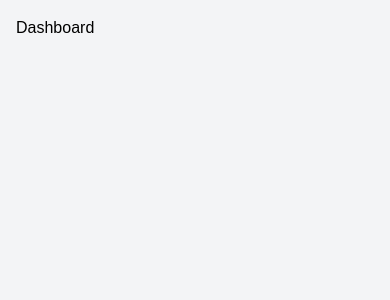
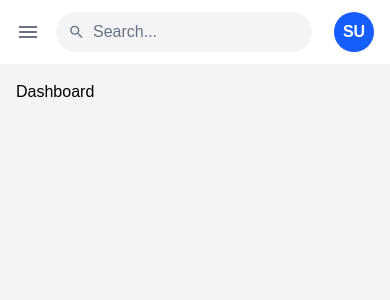
Before and after one commit to justinmoyle/Task-Manager, a React (Vite) app in the folder client/: page /dashboard in a window 390 px wide. Shown: the top 300 px of the page. Built offline with nearby package versions, Linux system fonts and the light colour scheme; sample sign-in values are in the browser's storage.

Commit message:
Create mobile friendly navbar with user avatar

```diff
--- a/client/src/App.jsx
+++ b/client/src/App.jsx
@@ -9,6 +9,7 @@
 import Users from './pages/Users';
 import { useSelector } from 'react-redux';
 import Sidebar from './components/Sidebar';
+import Navbar from './components/Navbar';
 // import Layout from './components/Layout';
 
 function Layout() {
@@ -23,7 +24,7 @@
       </div>
       {/* <MobileSidebar/> */}
       <div className='flex-1 overflow-y-auto'>
-        {/* <Navbar/> */}
+        <Navbar/>
         <div className='p-4 2xl:px-10'>
           <Outlet/>
         </div>
--- /dev/null
+++ b/client/src/components/Navbar.jsx
@@ -0,0 +1,40 @@
+import React from "react";
+import { MdOutlineSearch } from "react-icons/md";
+import { useDispatch, useSelector } from "react-redux";
+import { IoMdMenu } from "react-icons/io";
+import { setOpenSidebar } from "../redux/slices/authSlice";
+import UserAvatar from "./UserAvatar"
+
+export const Navbar = () => {
+  const { user } = useSelector((state) => state.auth);
+  const dispatch = useDispatch();
+
+  return (
+    <div
+      className="flex justify-between items-center bg-white px-4 py-3 2xl:py-4 sticky z-10
+    top-0"
+    >
+      <div className="flex gap-4">
+        <button
+          onClick={() => dispatch(setOpenSidebar(true))}
+          className="text-2xl text-gray-500 block md:hidden"
+        >
+          <IoMdMenu />
+        </button>
+        <div className="w-64 2xl:w-100 flex items-center py-2 px-3 gap-2 rounded-full bg-[#f3f4f6]">
+            <MdOutlineSearch className="text-gray-500 text-xl"/>
+            <input type="text"
+            placeholder="Search..."
+            className="flex-1 outline-none bg-transparent placeholder:text-gray-500 text-gray-800"/>
+        </div>
+      </div>
+
+      <div className="flex gap-2 items-center">
+        {/* <NotificationPanel/> */}
+        <UserAvatar/>
+      </div>
+    </div>
+  );
+};
+
+export default Navbar;
--- a/client/src/components/Sidebar.jsx
+++ b/client/src/components/Sidebar.jsx
@@ -73,7 +73,6 @@
           "w-full lg:w-3/4 flex gap-2 px-3 py-2 rounded-full items-center text-gray-800 text-base hover:bg-[#2564ed2d]",
           path === el.link.split("/")[0] ? "bg-blue-700 text-white" : ""
         )}
-
       >
         {el.icon}
         <span className="hover:text-[#2564ed]">{el.label}</span>
@@ -96,8 +95,8 @@
       </div>
       <div>
         <button className="w-full flex gap-2 p-2 items-center text-lg text-gray-800 cursor-pointer">
-            <MdSettings/>
-            <span>Settings</span>
+          <MdSettings />
+          <span>Settings</span>
         </button>
       </div>
     </div>
--- /dev/null
+++ b/client/src/components/UserAvatar.jsx
@@ -0,0 +1,92 @@
+import React, { Fragment, useState } from "react";
+import { Menu, Transition } from "@headlessui/react";
+import { FaUser, FaUserLock } from "react-icons/fa";
+import { IoLogOutOutline } from "react-icons/io5";
+import { useDispatch, useSelector } from "react-redux";
+import { useNavigate } from "react-router-dom";
+import { getInitials } from "../utils/index.js";
+
+const UserAvatar = () => {
+  const [open, setOpen] = useState(false);
+  const [openPassword, setOpenPassword] = useState(false);
+  const { user } = useSelector((state) => state.auth);
+  const dispatch = useDispatch();
+  const navigate = useNavigate();
+  const logoutHandler = () => {
+    console.log("logout");
+  };
+
+  return (
+    <>
+      <div>
+        <Menu as="div" className="relative inline-block text-left">
+          <div>
+            <Menu.Button
+              className="w-10 h-10 2xl:w-12 2xl:h-12 items-center
+            justify-center rounded-full bg-blue-600"
+            >
+              <span className="text-white font-semibold">
+                {getInitials(user?.name || "")}
+              </span>
+            </Menu.Button>
+          </div>
+          <Transition
+            as={Fragment}
+            enter="transition ease-out duration-100"
+            enterFrom="transform opacity-0 scale-95"
+            enterTo="transform opacity-100 scale-100"
+            leave="transition ease-in duration-75"
+            leaveFrom="transform opacity-100 scale-100"
+            leaveTo="transform opacity-0 scale-95"
+          >
+            <Menu.Items
+              className="absolute right-0 mt-2 w-56 origin-top-right divide-gray-100
+            rounded-md bg-white shadow-2xl ring-1 ring-black/5 focus:outline-none"
+            >
+              <div className="p-4">
+                <Menu.Item>
+                  {({ active }) => (
+                    <button
+                      onClick={() => setOpen(true)}
+                      className="text-gray-700 group flex w-full items-center rounded-md px-2
+                            py-2 text-base"
+                    >
+                      <FaUser className="mr-2" aria-hidden="true" />
+                      Profile
+                    </button>
+                  )}
+                </Menu.Item>
+                <Menu.Item>
+                  {({ active }) => (
+                    <button
+                      onClick={() => setOpenPassword(true)}
+                      className="text-gray-700 group flex w-full items-center rounded-md px-2
+                            py-2 text-base"
+                    >
+                      <FaUserLock className="mr-2" aria-hidden="true" />
+                      Change Password
+                    </button>
+                  )}
+                </Menu.Item>
+                <Menu.Item>
+                  {({ active }) => (
+                    <button
+                      onClick={() => logoutHandler(true)}
+                      className="text-red-600 group flex w-full items-center rounded-md px-2
+                            py-2 text-base"
+                    >
+                      <IoLogOutOutline className="mr-2" aria-hidden="true" />
+                      Logout
+                    </button>
+                  )}
+                </Menu.Item>
+              </div>
+            </Menu.Items>
+          </Transition>
+        </Menu>
+      </div>
+    </>
+  );
+};
+
+export default UserAvatar;
--- /dev/null
+++ b/client/src/utils/index.js
@@ -0,0 +1,6 @@
+export const getInitials = (name) => {
+  if (!name || typeof name !== "string") return "";
+
+  const parts = name.split(" ");
+  return parts.map((n)=> n[0]).join("").toUpperCase();
+}
```
